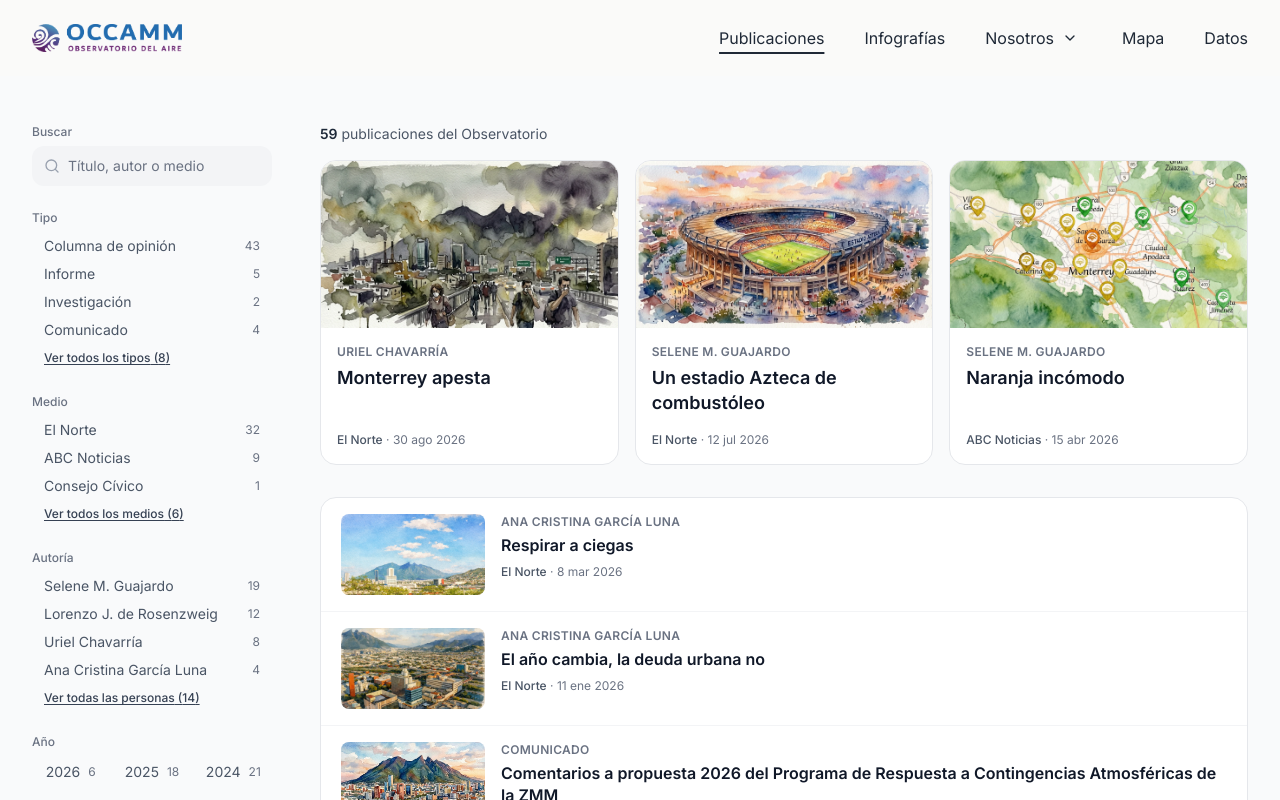
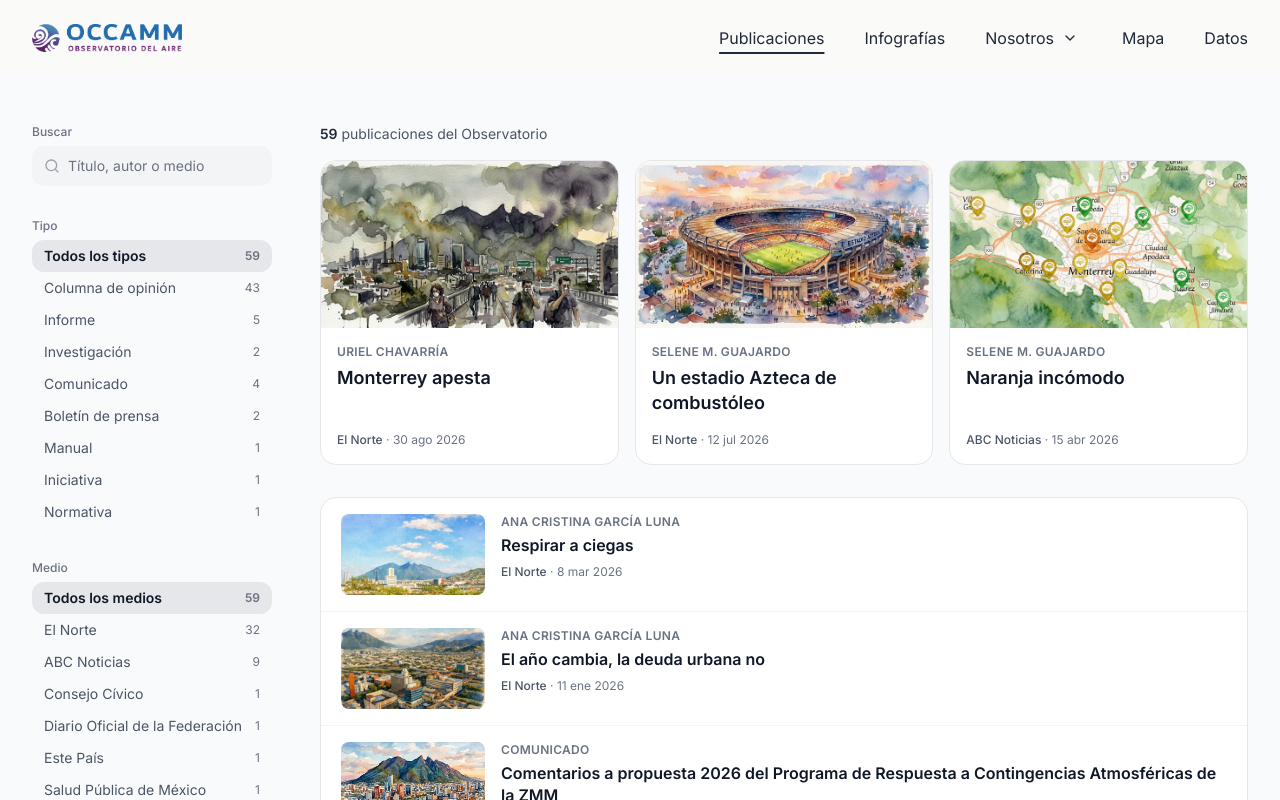
Before and after one commit to edgargutgzz/aireclaro, a Next.js app: page /publicaciones in a window 1280 px wide. Shown: the top 800 px of the page. Built offline with nearby package versions, Linux system fonts and the light colour scheme.

Commit message:
Revert "style(publicaciones): compact sidebar so it fits the screen while fixed"
This reverts commit 10c37697fe5b37bf7f2874dcb61790c5932a7b2b.

```diff
--- a/components/publicaciones/biblioteca.tsx
+++ b/components/publicaciones/biblioteca.tsx
@@ -159,7 +159,7 @@ export default function Biblioteca() {
       {/* lg+: fixed while the list scrolls. It's taller than most screens
           (four filters), so it scrolls on its own; the px/-mx pair keeps
           the focus rings from being clipped by that scroll box. */}
-      <div className="flex flex-col gap-4 lg:sticky lg:top-6 lg:-mx-2 lg:max-h-[calc(100svh-var(--header-h)-3rem)] lg:gap-6 lg:overflow-y-auto lg:overscroll-contain lg:px-2 lg:pb-2">
+      <div className="flex flex-col gap-4 lg:sticky lg:top-6 lg:-mx-2 lg:max-h-[calc(100svh-var(--header-h)-3rem)] lg:gap-8 lg:overflow-y-auto lg:overscroll-contain lg:px-2 lg:pb-2">
         <div className="flex flex-col gap-1.5">
           <label htmlFor="publicaciones-buscar" className={labelClass}>
             Buscar
@@ -226,31 +226,17 @@ export default function Biblioteca() {
         </div>
 
         {/* lg+: every option in view, with its count. */}
-        <Facet
-          label="Tipo"
-          options={tipoOptions}
-          value={tipo}
-          onChange={(v) => set({ tipo: v })}
-          limit={4}
-          moreLabel="Ver todos los tipos"
-        />
-        <Facet
-          label="Medio"
-          options={medioOptions}
-          value={medio}
-          onChange={(v) => set({ medio: v })}
-          limit={3}
-          moreLabel="Ver todos los medios"
-        />
+        <Facet label="Tipo" options={tipoOptions} value={tipo} onChange={(v) => set({ tipo: v })} />
+        <Facet label="Medio" options={medioOptions} value={medio} onChange={(v) => set({ medio: v })} />
         <Facet
           label="Autoría"
           options={autorOptions}
           value={autor}
           onChange={(v) => set({ autor: v })}
-          limit={4}
+          limit={6}
           moreLabel="Ver todas las personas"
         />
-        <Facet label="Año" options={anioOptions} value={anio} onChange={(v) => set({ anio: v })} grid />
+        <Facet label="Año" options={anioOptions} value={anio} onChange={(v) => set({ anio: v })} />
       </div>
 
       <div className="mt-6 lg:mt-0">
@@ -308,13 +294,10 @@ export default function Biblioteca() {
   );
 }
 
-// A sidebar filter (lg+), sized so the whole sidebar fits on a laptop
-// screen and can stay fixed: no "Todos…" row (clicking the current option
-// again clears it, as does "Quitar filtros"), and with `limit` only the
-// first options show until "Ver todos…" is pressed (the current one always
-// shows). The current option gets the nav's wash; an option that would
-// leave nothing is disabled (its 0 says why), unless it's the current one.
-// `grid` lays short labels (years) out three to a row.
+// A sidebar filter (lg+): one row per option, the count trailing. The current
+// option gets the nav's wash; an option that would leave nothing is disabled
+// (its 0 says why), unless it's the current one. With `limit`, only the first
+// options show until "Ver todas…" is pressed (the current one always shows).
 function Facet<T extends string>({
   label,
   options,
@@ -322,7 +305,6 @@ function Facet<T extends string>({
   onChange,
   limit,
   moreLabel,
-  grid = false,
 }: {
   label: string;
   options: FacetOption<T>[];
@@ -330,17 +312,15 @@ function Facet<T extends string>({
   onChange: (value: T) => void;
   limit?: number;
   moreLabel?: string;
-  grid?: boolean;
 }) {
   const [expanded, setExpanded] = useState(false);
-  const all = options.find((o) => o.value === "");
-  const real = options.filter((o) => o.value !== "");
-  const collapsed = limit !== undefined && !expanded && real.length > limit + 1;
-  const shown = collapsed ? real.filter((o, i) => i < limit || o.value === value) : real;
+  const collapsed = limit !== undefined && !expanded && options.length > limit + 1;
+  // +1: the "Todas…" option doesn't count toward the limit.
+  const shown = collapsed ? options.filter((o, i) => i <= limit || o.value === value) : options;
   return (
     <div role="group" aria-label={label} className="hidden lg:block">
       <p className={`${labelClass} mb-1.5`}>{label}</p>
-      <ul className={grid ? "grid grid-cols-3 gap-1" : ""}>
+      <ul>
         {shown.map((o) => {
           const current = o.value === value;
           const empty = o.count === 0 && !current;
@@ -348,12 +328,10 @@ function Facet<T extends string>({
             <li key={o.value}>
               <button
                 type="button"
-                onClick={() => onChange(current && all ? all.value : o.value)}
+                onClick={() => onChange(o.value)}
                 aria-pressed={current}
                 disabled={empty}
-                className={`flex w-full items-center gap-2 rounded-xl text-left text-sm transition-colors focus-visible:outline-none focus-visible:ring-2 focus-visible:ring-gray-900/15 ${
-                  grid ? "justify-center px-2 py-1.5" : "justify-between px-3 py-1"
-                } ${
+                className={`flex w-full items-center justify-between gap-3 rounded-xl px-3 py-1.5 text-left text-sm transition-colors focus-visible:outline-none focus-visible:ring-2 focus-visible:ring-gray-900/15 ${
                   current
                     ? "bg-gray-900/[0.08] font-semibold text-gray-900"
                     : empty
@@ -372,9 +350,9 @@ function Facet<T extends string>({
         <button
           type="button"
           onClick={() => setExpanded(true)}
-          className="mt-0.5 rounded-xl px-3 py-1 text-xs font-medium text-gray-700 underline underline-offset-2 hover:text-gray-900 focus-visible:outline-none focus-visible:ring-2 focus-visible:ring-gray-900/15"
+          className="mt-1 rounded-xl px-3 py-1.5 text-xs font-medium text-gray-700 underline underline-offset-2 hover:text-gray-900 focus-visible:outline-none focus-visible:ring-2 focus-visible:ring-gray-900/15"
         >
-          {moreLabel} ({real.length})
+          {moreLabel} ({options.length - 1})
         </button>
       )}
     </div>
```
